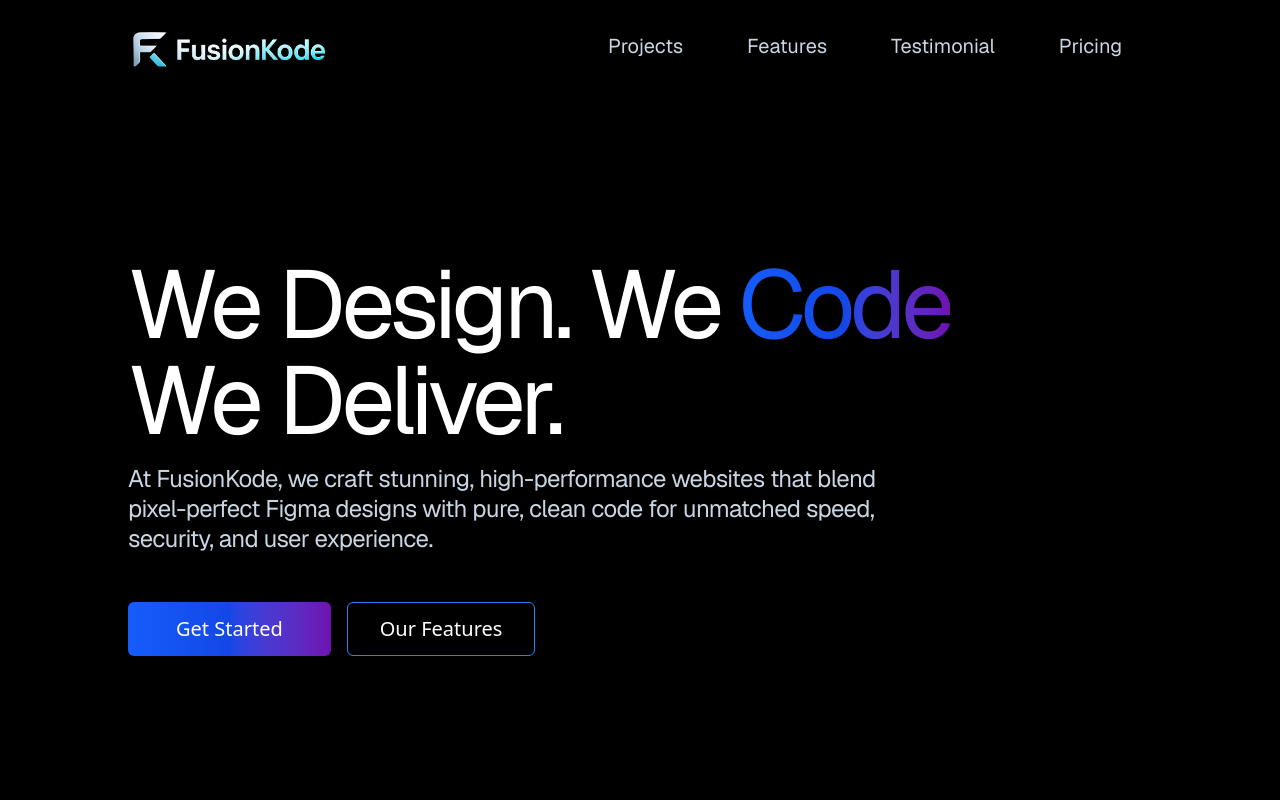
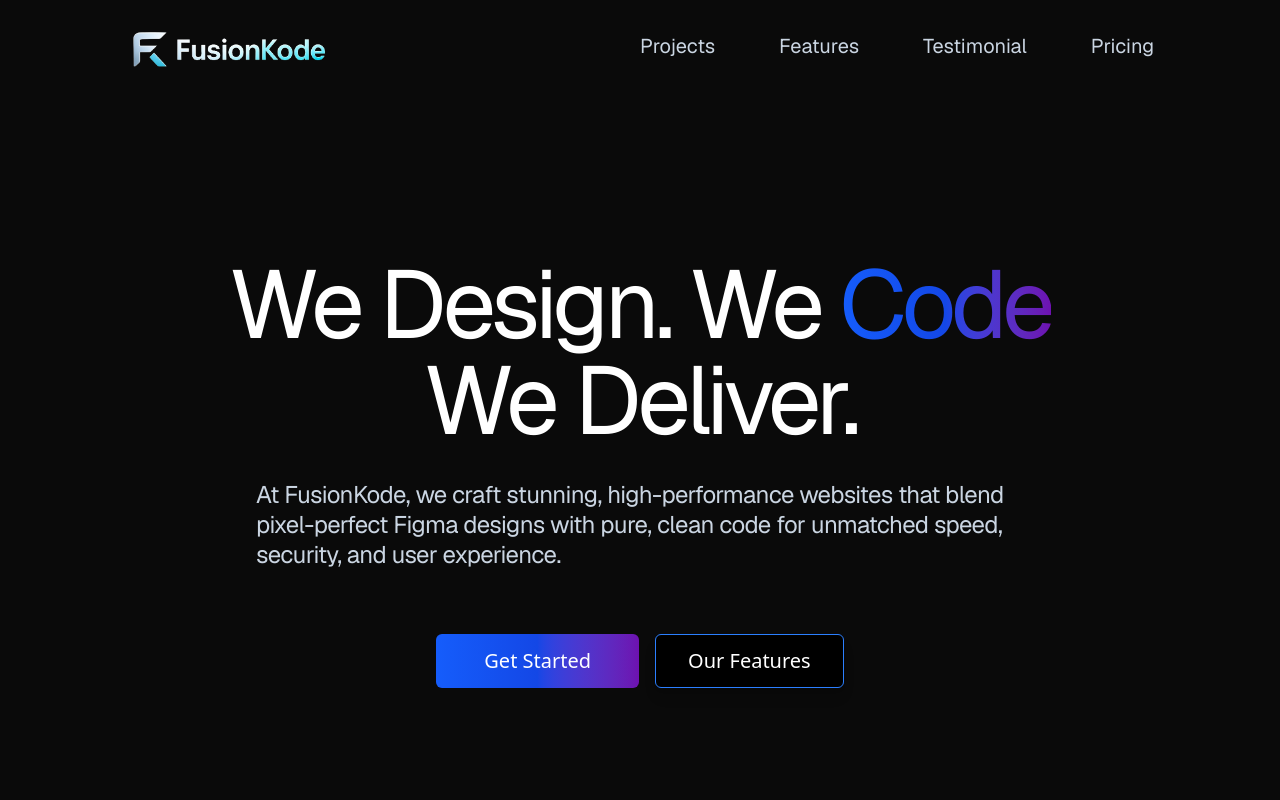
Before and after one commit to Saifa233/fusionkode, a React (Vite) app: page / in a window 1280 px wide. Shown: the top 800 px of the page. Built offline with nearby package versions, Linux system fonts and the light colour scheme.

Commit message:
feat(bg-image): bg image added

```diff
--- a/src/Features.tsx
+++ b/src/Features.tsx
@@ -1,6 +1,7 @@
+
 export default function Features(){
     return(
-        <div id="features" className="bg-black min-h-screen">
+        <div id="features" className="bg-hero min-h-screen">
             <section className="text-white">
                 <div className="mx-auto flex flex-col items-center pt-10">
                     <h2 className="bg-gradient-to-r from-blue-600 via-blue-700 to-purple-800 bg-clip-text text-transparent font-geist text-4xl font-semibold">Our Expertise</h2>
--- a/src/Hero.tsx
+++ b/src/Hero.tsx
@@ -5,14 +5,14 @@ export default function Hero() {
     };
 
     return (
-        <div className='bg-black min-h-screen'>
+        <div className='bg-hero min-h-screen bg-[url("/hero.png")] bg-cover bg-center'>
         <section className="text-white flex flex-col gap-32 p-32 relative">
           <div className="flex">
             <div className="absolute top-0 mt-7">
               <img src='/logo2.png' alt="logo" className="w-50 h-12" />
             </div>
 
-            <div className='flex items-center ml-120'>
+            <div className='mx-auto'>
               <nav className='absolute top-0 mt-8 space-x-16 text-xl font-geist font-normal text-slate-300'>
                 <span onClick={() => scrollToSection('projects')} className="cursor-pointer">Projects</span>
                 <span onClick={() => scrollToSection('features')} className="cursor-pointer">Features</span>
@@ -23,17 +23,14 @@ export default function Hero() {
 
           </div>
 
-          <div className="flex justify-between">
-            <div className="flex flex-col gap-4">
-              <h1 className="font-geist text-8xl font-normal max-w-4xl leading-tighter tracking-tighter">We Design. We <span className="bg-gradient-to-r from-blue-600 via-blue-700 to-purple-800 bg-clip-text text-transparent">Code</span> We Deliver.</h1>
-                <p className="font-geist text-2xl text-slate-300 max-w-3xl tracking-tight leading-tight">At FusionKode, we craft stunning, high-performance websites that blend pixel-perfect Figma designs with pure, clean code for unmatched speed, security, and user experience.</p>
-                <div className="flex gap-4 mt-8">
+          <div className="flex justify-center">
+            <div className="flex flex-col gap-8">
+              <h1 className="font-geist text-8xl font-normal max-w-4xl leading-tighter tracking-tighter">We Design. We <span className="bg-gradient-to-r from-blue-600 via-blue-700 to-purple-800 bg-clip-text text-transparent">Code</span> <span className="block text-center">We Deliver.</span></h1>
+                <p className="font-geist text-2xl text-slate-300 max-w-3xl tracking-tight leading-tight mx-auto">At FusionKode, we craft stunning, high-performance websites that blend pixel-perfect Figma designs with pure, clean code for unmatched speed, security, and user experience.</p>
+                <div className="flex gap-4 mt-8 mx-auto">
                 <button onClick={() => scrollToSection('pricing')} className="cursor-pointer bg-gradient-to-r from-blue-600 via-blue-700 to-purple-800 text-white text-xl px-12 py-3 rounded-md">Get Started</button>
                 <button onClick={() => scrollToSection('features')} className=" cursor-pointer bg-black text-white border border-blue-500 shadow shadow-lg text-xl px-8 py-3 rounded-md">Our Features</button>
               </div>
-            </div>
-            <div className="absolute top-0 left-0 z-[-10]">
-              <img className="w-screen h-screen object-cover" src='/hero.png' alt="hero" />
             </div>
           </div>
         </section>
--- a/src/Pricing.tsx
+++ b/src/Pricing.tsx
@@ -1,6 +1,6 @@
 export default function Pricing(){
     return(
-        <div id="pricing" className="bg-black min-h-screen">
+        <div id="pricing" className="bg-hero min-h-screen">
             <section className="text-white">
                 <div className="mx-auto flex flex-col items-center pt-10">
                     <h2 className="bg-gradient-to-r from-blue-600 via-blue-700 to-purple-800 bg-clip-text text-transparent font-geist text-4xl font-semibold">Pricing</h2>
--- a/src/Projects.tsx
+++ b/src/Projects.tsx
@@ -1,7 +1,7 @@
 
 export default function Projects(){
     return(
-        <div id="projects" className="bg-black min-h-screen">
+        <div id="projects" className="bg-hero min-h-screen">
             <section className="text-white">
                 <div className="mx-auto flex flex-col items-center pt-10">
                     <h2 className="bg-gradient-to-r from-blue-600 via-blue-700 to-purple-800 bg-clip-text text-transparent font-geist text-4xl font-semibold">Our Work</h2>
--- a/src/Testimonial.tsx
+++ b/src/Testimonial.tsx
@@ -1,6 +1,6 @@
 export default function Testimonial(){
     return(
-        <div id="testimonial" className="bg-black min-h-screen">
+        <div id="testimonial" className="bg-hero min-h-screen">
             <section className="text-white">
                 <div className="mx-auto flex flex-col items-center pt-10">
                     <h2 className="bg-gradient-to-r from-blue-600 via-blue-700 to-purple-800 bg-clip-text text-transparent font-geist text-4xl font-semibold">Testimonial</h2>
--- a/src/index.css
+++ b/src/index.css
@@ -10,6 +10,7 @@
   --color-neonblue: #4d4dff;
   --color-majesticblue: #6050dc;
   --color-charcoal: #0D0D0D;
+  --color-hero: #0a0a0a;
 }
 
 .font-inter {
@@ -19,3 +20,44 @@
 .font-geist {
   font-family: 'Geist';
 }
+
+/* Example usage classes for your custom colors */
+.bg-hero {
+  background-color: var(--color-hero);
+}
+
+.bg-very-blue {
+  background-color: var(--color-very-blue);
+}
+
+.bg-very-purple {
+  background-color: var(--color-very-purple);
+}
+
+.bg-jasmine {
+  background-color: var(--color-jasmine);
+}
+
+.bg-jungle-green {
+  background-color: var(--color-jungleGreen);
+}
+
+.bg-saphire-blue {
+  background-color: var(--color-saphireBlue);
+}
+
+.bg-cyber-yellow {
+  background-color: var(--color-cyberyellow);
+}
+
+.bg-neon-blue {
+  background-color: var(--color-neonblue);
+}
+
+.bg-majestic-blue {
+  background-color: var(--color-majesticblue);
+}
+
+.bg-charcoal {
+  background-color: var(--color-charcoal);
+}
```
Also changed, not shown: public/hero-image.png (deleted).
